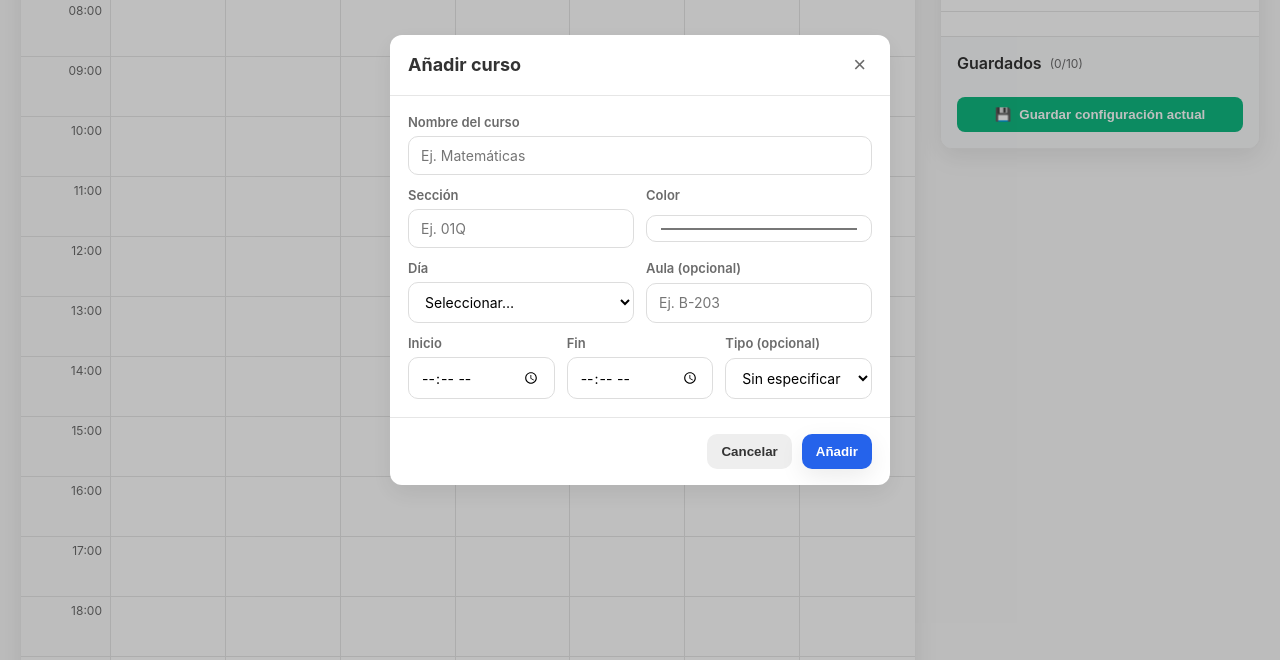
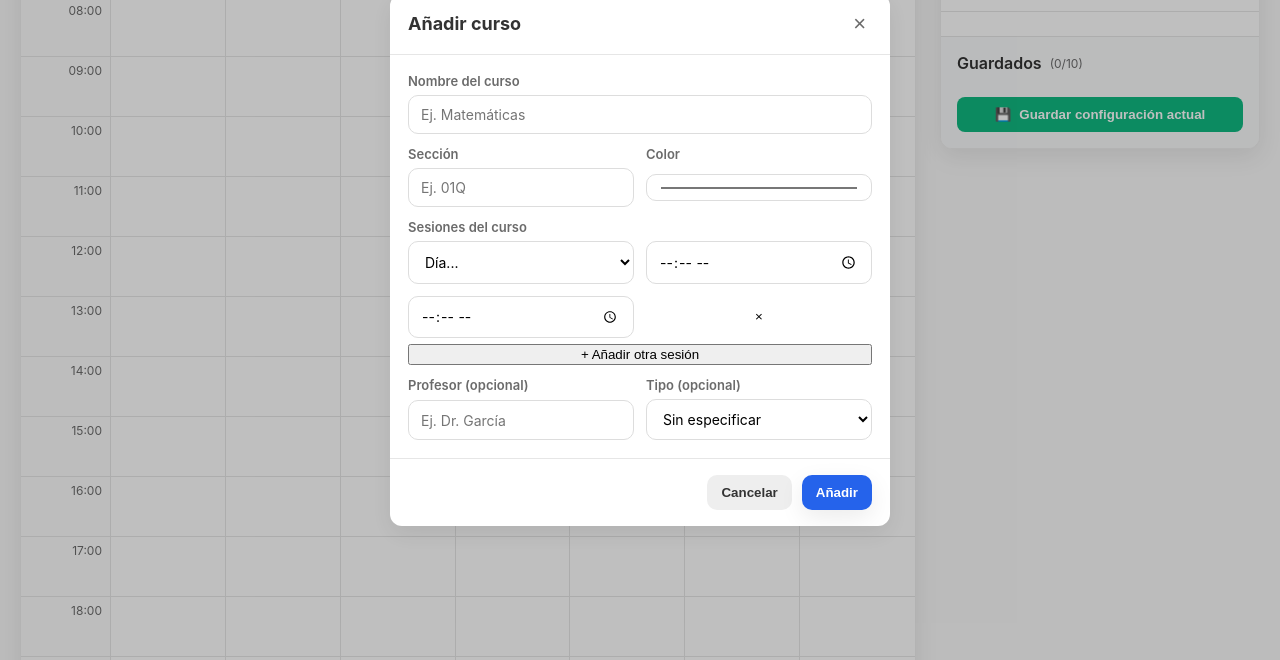
Before and after one commit to DeValentRT/Horario_Prototipo, a plain HTML site: page index.html in a window 1280 px wide. Both pictures are taken after a click on the button "+ Añadir curso". Shown: the part 140-800 px from the top of the page. Drawn offline with Linux system fonts and the light colour scheme.

Commit message:
Fix HTML encoding issues in index.html

```diff
--- a/index.html
+++ b/index.html
@@ -164,11 +164,16 @@
             </div>
           </div>
 
+          <!-- Sección de sesiones múltiples -->
+          <div class="field">
+            <label class="label">Sesiones del curso</label>
+            <div id="sessionsContainer" class="sessions-container">
+              <!-- Las sesiones se agregarán aquí dinámicamente -->
+              <div class="session-item">
                 <div class="row">
                   <div class="field">
-              <label class="label" for="day">Día</label>
-              <select class="select" id="day" required>
-                <option value="">Seleccionar…</option>
+                    <select class="select session-day" required>
+                      <option value="">Día...</option>
                       <option>Lunes</option>
                       <option>Martes</option>
                       <option>Miércoles</option>
@@ -178,21 +183,25 @@
                       <option>Domingo</option>
                     </select>
                   </div>
-
                   <div class="field">
-              <label class="label" for="room">Aula (opcional)</label>
-              <input class="input" id="room" type="text" placeholder="Ej. B-203" />
+                    <input class="input session-start" type="time" min="08:00" max="22:00" step="300" placeholder="Inicio" required />
+                  </div>
+                  <div class="field">
+                    <input class="input session-end" type="time" min="08:30" max="22:00" step="300" placeholder="Fin" required />
+                  </div>
+                  <div class="field session-actions">
+                    <button type="button" class="btn-icon remove-session" title="Eliminar sesión">×</button>
                   </div>
                 </div>
+              </div>
+            </div>
+            <button type="button" class="btn-add-session" id="addSessionBtn">+ Añadir otra sesión</button>
+          </div>
 
-          <div class="row-3">
+          <div class="row">
             <div class="field">
-              <label class="label" for="start">Inicio</label>
-              <input class="input" id="start" type="time" min="08:00" max="22:00" step="300" required />
-            </div>
-            <div class="field">
-              <label class="label" for="end">Fin</label>
-              <input class="input" id="end" type="time" min="08:30" max="22:00" step="300" required />
+              <label class="label" for="professor">Profesor (opcional)</label>
+              <input class="input" id="professor" type="text" placeholder="Ej. Dr. García" />
             </div>
             <div class="field">
               <label class="label" for="type">Tipo (opcional)</label>
```
Lines whose indentation alone changed are shown as unchanged.
